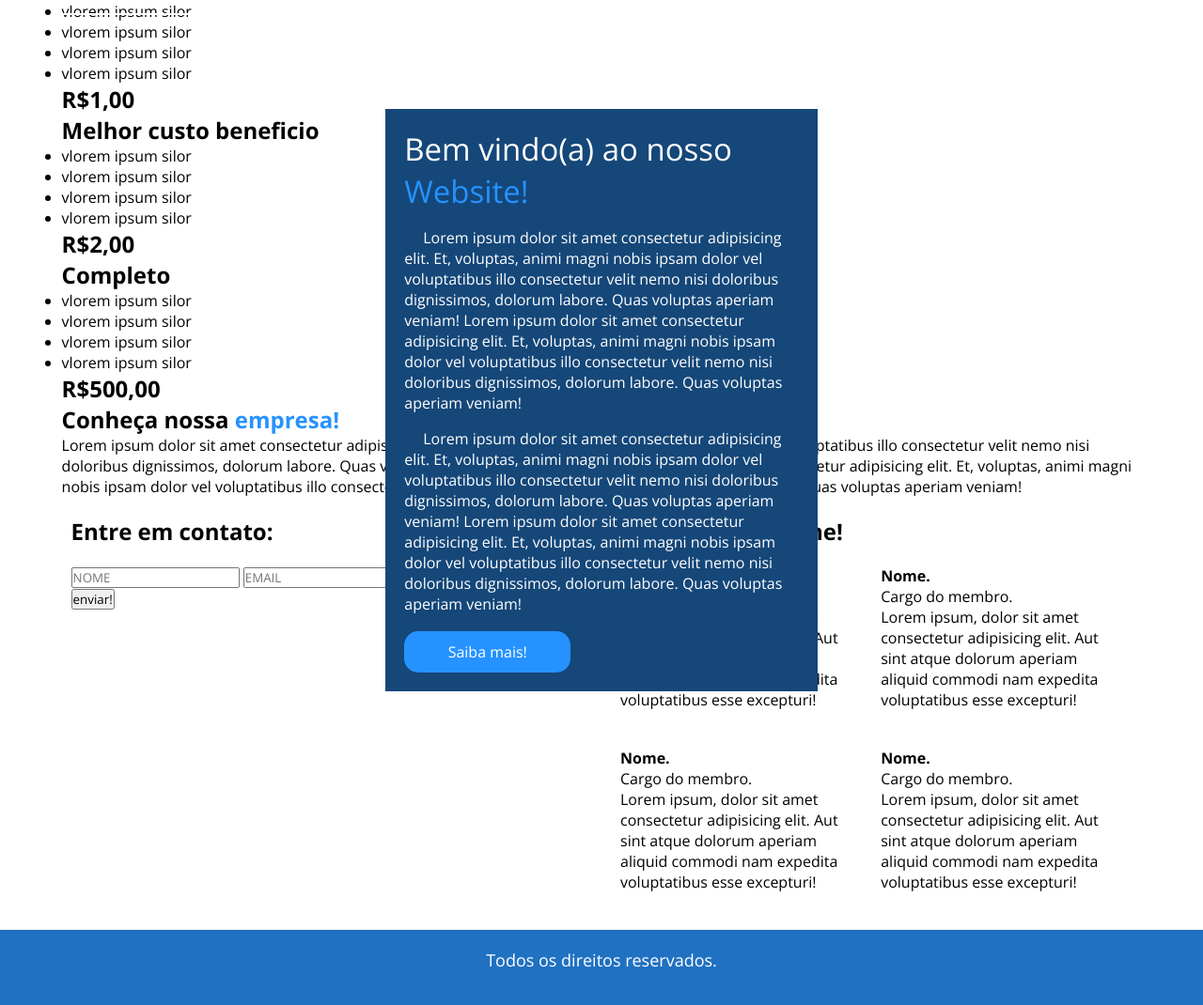
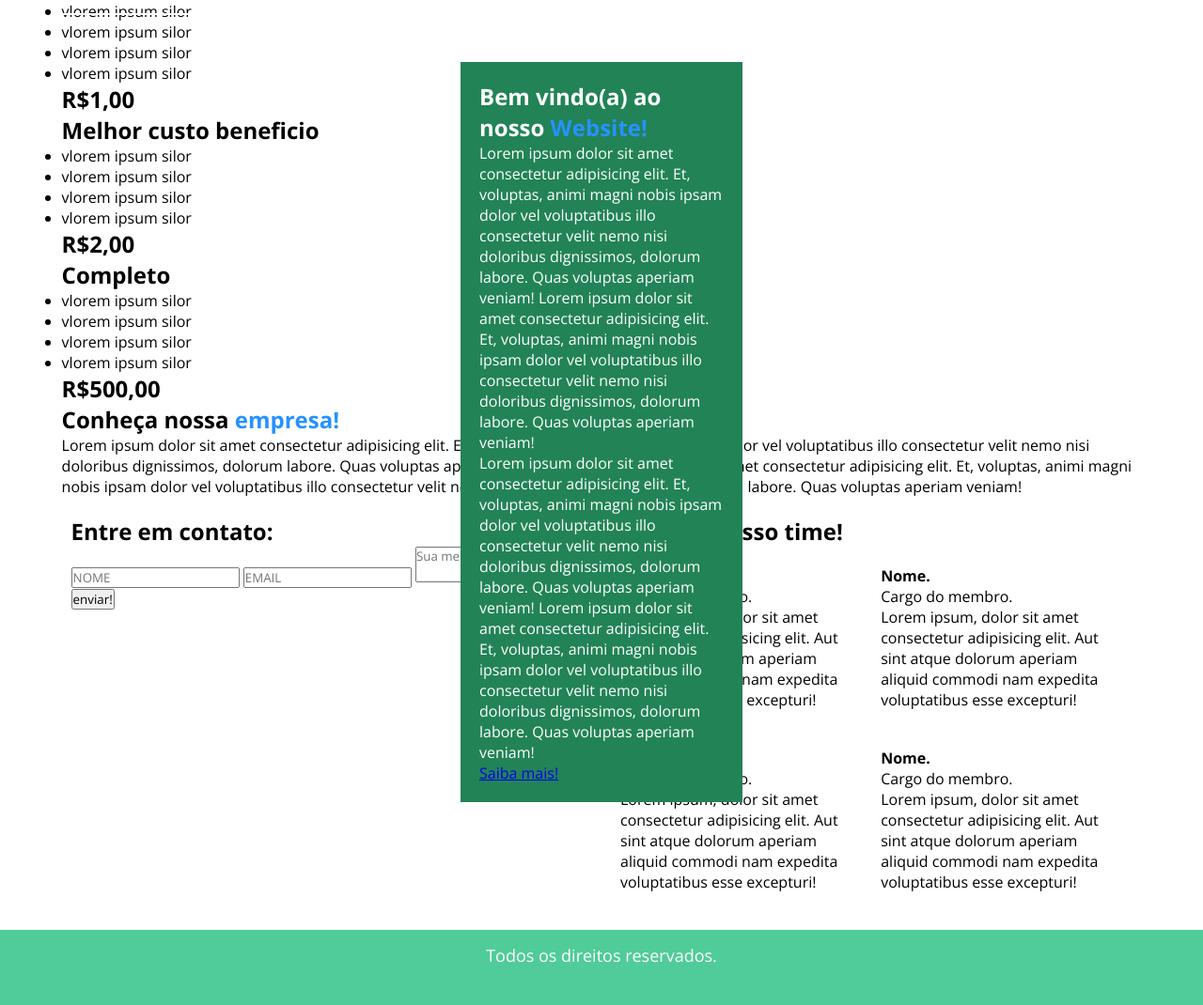
Before and after one commit to felipeghizo/Gerenciador-de-emprestimos-web, a PHP site: template view/Menu.html in a window 1280 px wide. Shown: the part 785-1855 px from the top of the page at 94% size. Run offline with PHP 8.4, Linux system fonts and the light colour scheme; the template is opened without the code that fills it, so the values that code supplies are empty.

Commit message:
Feat: design e funcionalidade menu

```diff
--- a/css/style.css
+++ b/css/style.css
@@ -56,44 +56,50 @@
 
 section#main div#conteudo_header{
     position: relative;
-    background-color: #154779;
+    background-color: #228356;
     z-index: 1;
-    max-width: 500px;
-    margin: 100px 30%;
+    width: 300px;
+    margin: 50px calc(50% - 150px);
     padding: 20px;
 }
-section#main div#conteudo_header h2{
-    font-size: 33px;
+section#main div#conteudo_header h3{
+    font-size: 30px;
     font-weight: lighter;
     z-index: 0;
 }
-section#main div#conteudo_header p{
-    font-size: 16px;
-    margin-top: 16px;
-    text-indent: 20px;
+
+section#main div#conteudo_header div{
+    margin: 10px;
 }
-section#main div#conteudo_header a{
-    width: 177px;
-    height: 44px;
-    background-color: #2692FF;
+section#main div#conteudo_header input[type="text"],
+section#main div#conteudo_header input[type="password"]{
+    width: 200px;
+}
+section#main div#conteudo_header input[type="submit"]{
+    text-align: center;
+    font-weight: bold;
     color: white;
-    text-decoration: none;
-    text-align: center;
-    display: block;
-    border-radius: 15px;
-    line-height: 44px;
-    margin-top: 18px;
+    background-color: #50cc98;
+
+    border-radius: 2px;
+    border-width: 1px;
+
+    width: 100px;
+    padding: 3px 0px;
+    margin-top: 10px;
+    margin-left: calc(50% - 50px);
 }
+
 footer{
     width: 100%;
     height: 10%;
-    background-color: #2071c2;
+    background-color: #50cc98;
     color: white;
     font-size: 18px;
     text-align: center;
 }
 footer p{
-    padding: 20px;
+    padding: 15px;
 }
 
 
```
Also changed, not shown: dao/conexao.php (+15 -29 lines), view/index.html (deleted, +0 -39 lines), view/index.php (added, +68 -0 lines).
